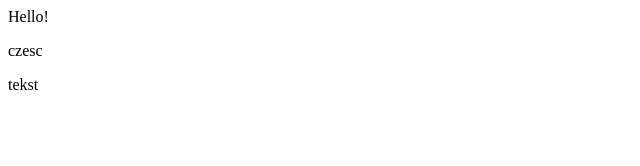
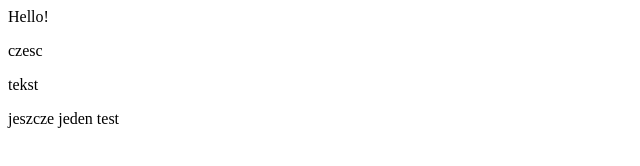
Before and after one commit to Angelika0/KursJsXL, a plain HTML site: page index.html in a window 1280 px wide. Shown: the whole page, without its empty margins (0-640 px from the left). Drawn offline with Linux system fonts and the light colour scheme.

Commit message:
Nowe dane

```diff
--- a/index.html
+++ b/index.html
@@ -1,3 +1,4 @@
 <p>Hello!</p>
 <p>czesc</p>
 <p>tekst</p>
+<p>jeszcze jeden test</p>
```
